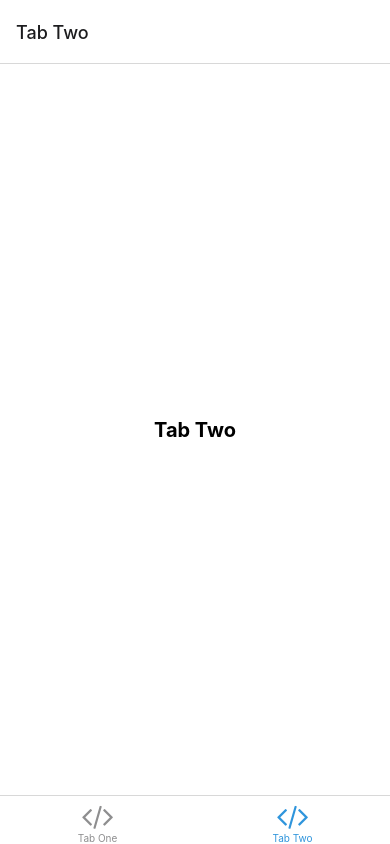
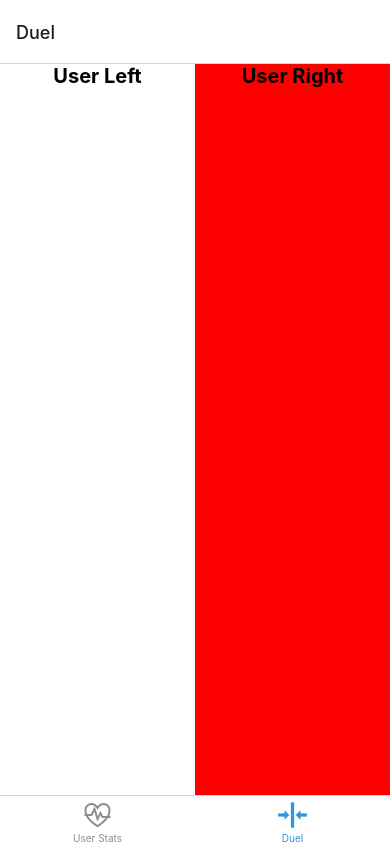
Before and after one commit to bryanat/DvD, a React Native app in the folder DvD-REACT/: screen /TabTwo in a window 390 px wide. Built offline with nearby package versions, Linux system fonts and the light colour scheme; what expo-linking would draw is missing.

Commit message:
Update bottom tab bar icons and duel screen flexbox

```diff
--- a/DvD-REACT/components/AxiosButtonPut.tsx
+++ b/DvD-REACT/components/AxiosButtonPut.tsx
@@ -12,6 +12,7 @@ export default function AxiosButtonPut({uri, title}: {uri: string, title: string
       age: 36,
       weight: 168,
       height: 73,
+      color: '#ff0000'
     })
       .then( function (response: any) {
         console.log(response.data)
--- a/DvD-REACT/navigation/index.tsx
+++ b/DvD-REACT/navigation/index.tsx
@@ -3,7 +3,7 @@
  * https://reactnavigation.org/docs/getting-started
  *
  */
-import { FontAwesome } from '@expo/vector-icons';
+import { FontAwesome, Entypo, Ionicons } from '@expo/vector-icons';
 import { createBottomTabNavigator } from '@react-navigation/bottom-tabs';
 import { NavigationContainer, DefaultTheme, DarkTheme } from '@react-navigation/native';
 import { createNativeStackNavigator } from '@react-navigation/native-stack';
@@ -66,8 +66,8 @@ function BottomTabNavigator() {
         name="TabOne"
         component={TabOneScreen}
         options={({ navigation }: RootTabScreenProps<'TabOne'>) => ({
-          title: 'Tab One',
-          tabBarIcon: ({ color }) => <TabBarIcon name="code" color={color} />,
+          title: 'User Stats',
+          tabBarIcon: ({ color }) => <Ionicons name="fitness-outline" size={32} color={color} style={{ marginBottom: -3 }} />,
           headerRight: () => (
             <Pressable
               onPress={() => navigation.navigate('Modal')}
@@ -88,20 +88,10 @@ function BottomTabNavigator() {
         name="TabTwo"
         component={TabTwoScreen}
         options={{
-          title: 'Tab Two',
-          tabBarIcon: ({ color }) => <TabBarIcon name="code" color={color} />,
+          title: 'Duel',
+          tabBarIcon: ({ color }) => <Entypo name='align-horizontal-middle' size={32} color={color} style={{ marginBottom: -3 }} />,
         }}
       />
     </BottomTab.Navigator>
   );
 }
-
-/**
- * You can explore the built-in icon families and icons on the web at https://icons.expo.fyi/
- */
-function TabBarIcon(props: {
-  name: React.ComponentProps<typeof FontAwesome>['name'];
-  color: string;
-}) {
-  return <FontAwesome size={30} style={{ marginBottom: -3 }} {...props} />;
-}
--- a/DvD-REACT/screens/TabTwoScreen.tsx
+++ b/DvD-REACT/screens/TabTwoScreen.tsx
@@ -5,19 +5,44 @@ import { Text, View } from '../components/Themed';
 export default function TabTwoScreen() {
   return (
     <View style={styles.container}>
-      <Text style={styles.title}>Tab Two</Text>
+      <View style={styles.leftView}>
+        <View style={styles.leftTitleView}>
+          <Text style={styles.title}>User Left</Text>
+        </View>
+      </View>
+      <View style={styles.rightView}>
+        <View style={styles.rightTitleView}>
+          <Text style={styles.title}>User Right</Text>
+        </View>
+      </View>
     </View>
   );
 }
 
 const styles = StyleSheet.create({
+  leftView: {
+    flex: 1,
+    flexDirection: 'column',
+  },
+  rightView: {
+    flex: 1,
+    flexDirection: 'column',
+    backgroundColor: '#ff0000',
+  },
   container: {
+    flexDirection: 'row',
     flex: 1,
-    alignItems: 'center',
-    justifyContent: 'center',
   },
   title: {
+
     fontSize: 20,
     fontWeight: 'bold',
   },
+  leftTitleView: {
+    alignItems: 'center',
+  },
+  rightTitleView: {
+    backgroundColor: '#ff0000',
+    alignItems: 'center',
+  },
 });
```
Also changed, not shown: 1 other file (tests, documents, lock files or other folders).
